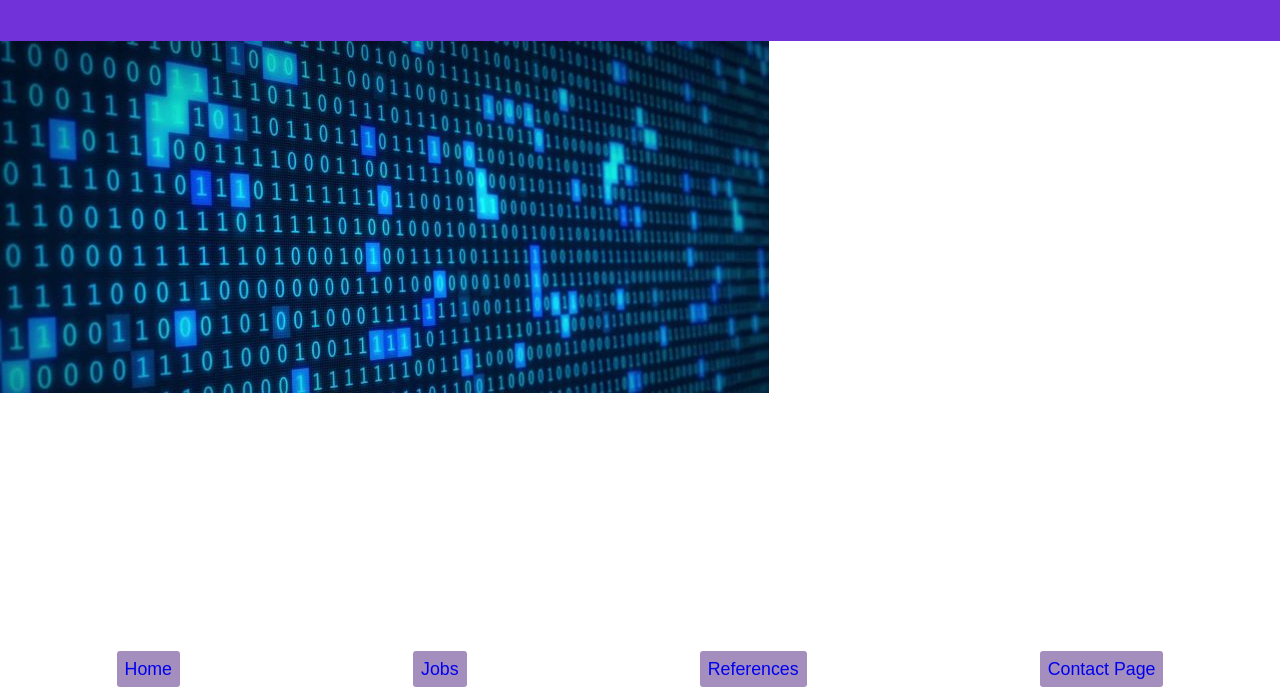
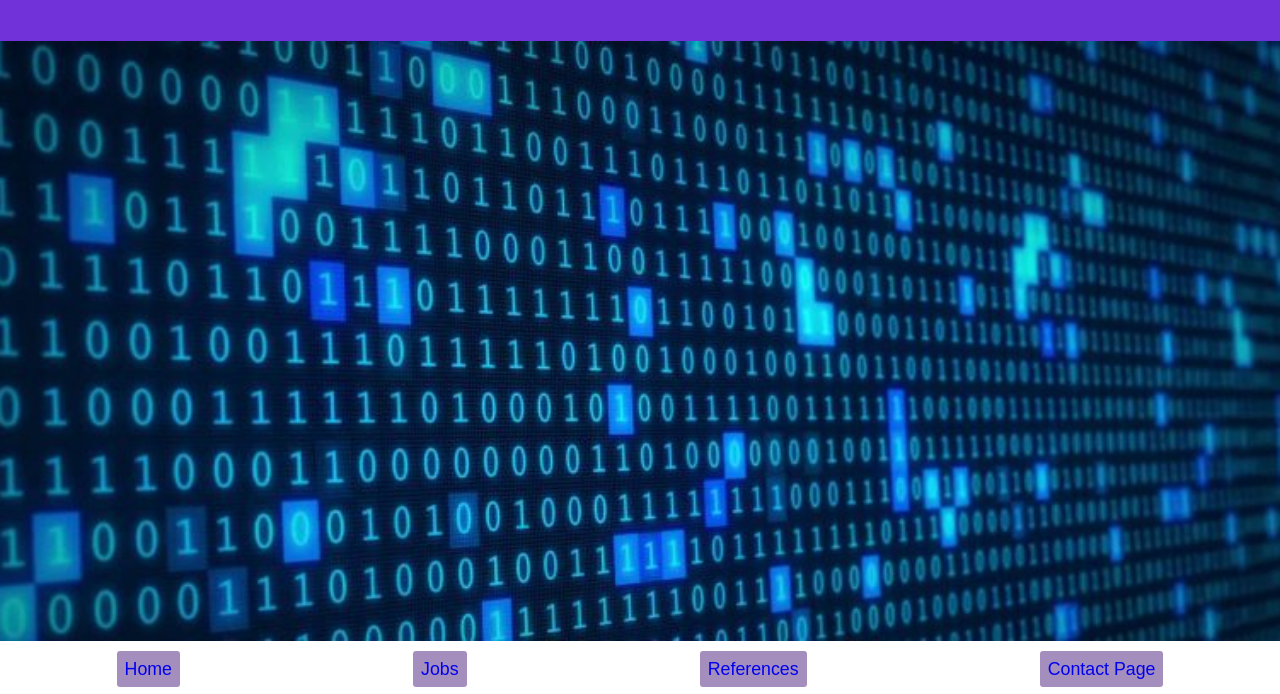
Before and after one commit to sabi-coder/capstone, a plain HTML site: page index.html in a window 1280 px wide. Shown: the part 96-790 px from the top of the page. Drawn offline with nearby package versions, Linux system fonts and the light colour scheme.

Commit message:
:bug: Fix background image.

```diff
--- a/index.html
+++ b/index.html
@@ -24,9 +24,7 @@
       <h1>Information Security Career Paths</h1>
     </header>
 
-    <div id="hero">
-      <img src="./images/image001.jpg" />
-    </div>
+    <div id="hero"></div>
 
     <nav>
       <ul class="flex justify-space-around">
--- a/style.css
+++ b/style.css
@@ -167,7 +167,7 @@ footer {
 
 @media screen and (min-width: 885px) {
   #hero {
-    background: img src= ("./images/image001.jpg") top center no-repeat;
+    background: url(./images/image001.jpg) top center no-repeat;
     background-size: cover;
     height: 75vh;
     width: 100vw;
```
